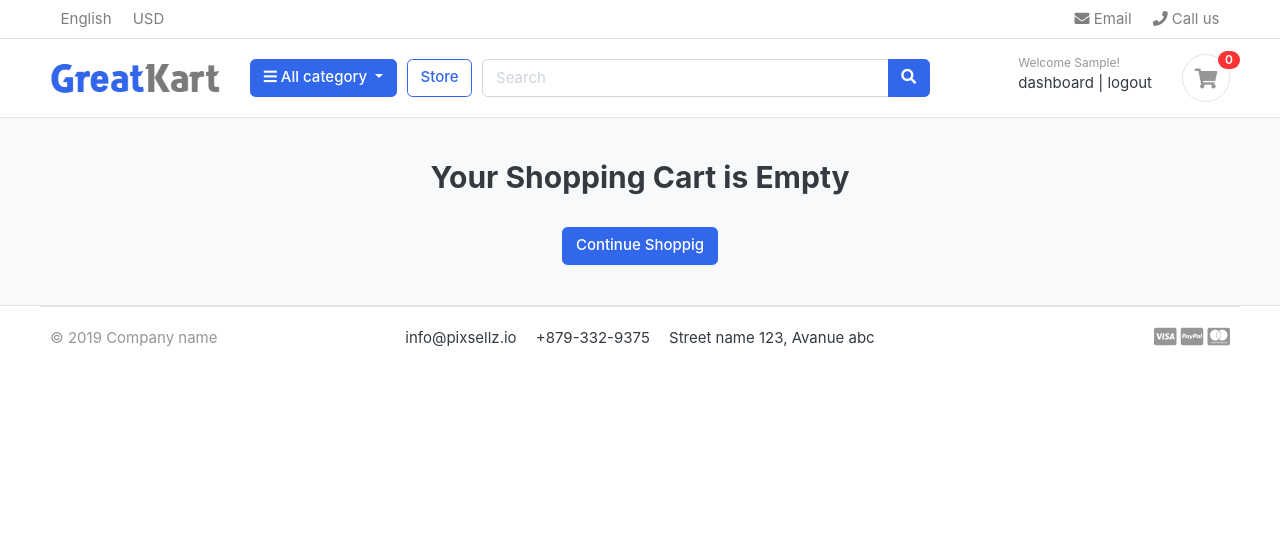
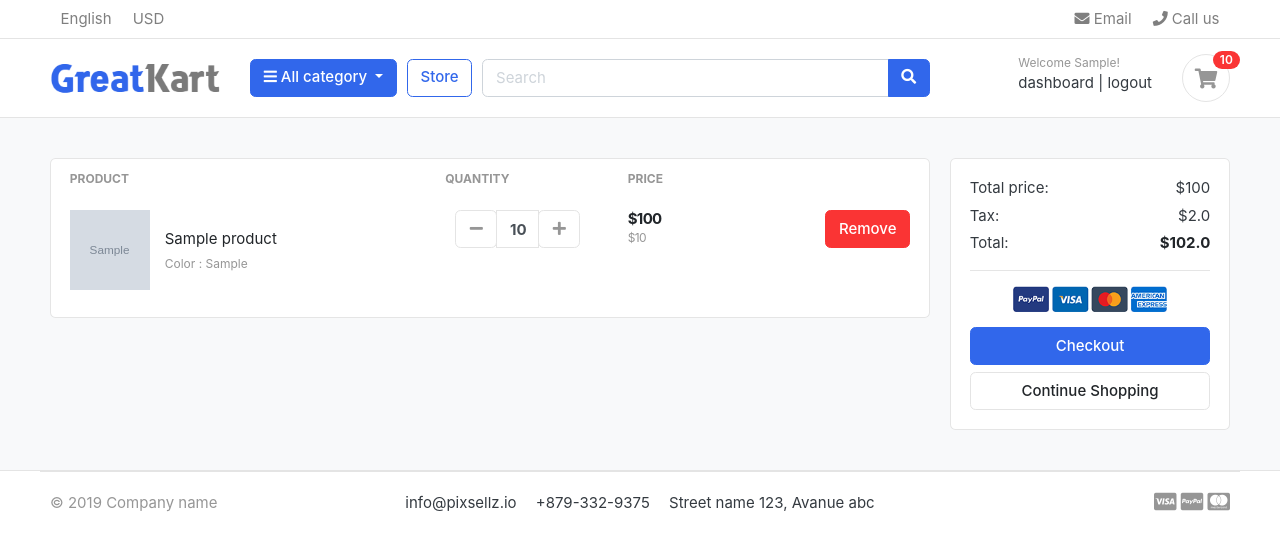
Before and after one commit to saroj789/ShopKart, a Django app: page /cart/ in a window 1280 px wide. Shown: the top 551 px of the page. Run offline with Django 3.2, Linux system fonts and the light colour scheme; the first user in the database is signed in; tables that the repository leaves empty hold one stand-in row (Sample ...); some libraries are stand-ins or nearby versions; some web fonts are replaced.

Commit message:
cart and checkout functionality for logged in user

```diff
--- a/carts/admin.py
+++ b/carts/admin.py
@@ -7,7 +7,7 @@ class CartAdmin(admin.ModelAdmin):
   list_display   = ('cart_id','date_added')
 
 class CartItemAdmin(admin.ModelAdmin):
-  list_display   = ('product','cart','quantity','is_active')
+  list_display   = ('product', 'user', 'cart','quantity','is_active')
 
 
 admin.site.register(Cart, CartAdmin)
--- a/carts/context_processors.py
+++ b/carts/context_processors.py
@@ -9,8 +9,11 @@ def counter(request):
     return {}
   else:
     try:
-      cart = Cart.objects.get( cart_id=_get_cart_id(request) )
-      cart_items = CartItem.objects.filter(cart=cart, is_active=True)
+      if request.user.is_authenticated:
+        cart_items = CartItem.objects.all().filter(user=request.user, is_active=True)
+      else:
+        cart = Cart.objects.filter(cart_id=_get_cart_id(request) )
+        cart_items = CartItem.objects.all().filter(cart=cart[:1], is_active=True)
 
       for cart_item in cart_items:
         cart_count  += cart_item.quantity
--- a/carts/models.py
+++ b/carts/models.py
@@ -1,5 +1,6 @@
 from django.db import models
 from store.models import Product, Variation
+from accounts.models import Account
 # Create your models here.
 
 class Cart(models.Model):
@@ -12,8 +13,9 @@ class Cart(models.Model):
 
 
 class CartItem(models.Model):
+  user    = models.ForeignKey(Account, on_delete=models.CASCADE, null=True)
   product = models.ForeignKey(Product, on_delete=models.CASCADE)
-  cart    = models.ForeignKey(Cart, on_delete=models.CASCADE)
+  cart    = models.ForeignKey(Cart, on_delete=models.CASCADE, null=True)
   quantity= models.IntegerField()
   is_active= models.BooleanField(default=True)
   variations = models.ManyToManyField(Variation, blank=True)
--- a/carts/urls.py
+++ b/carts/urls.py
@@ -8,5 +8,8 @@ urlpatterns = [
     path('remove_cart/<int:product_id>/<int:cart_item_id>',views.remove_cart,name='remove_cart'),
     path('remove_cart_item/<int:product_id>/<int:cart_item_id>',views.remove_cart_item,name='remove_cart_item'),
 
+    path('checkout',views.checkout,name='checkout'),
+
+
 
 ]
--- a/carts/views.py
+++ b/carts/views.py
@@ -2,6 +2,7 @@ from django.shortcuts import render, redirect, get_object_or_404
 from .models import Cart, CartItem
 from store.models import Product, Variation
 from django.http import HttpResponse
+from django.contrib.auth.decorators import login_required
 
 from django.core.exceptions import ObjectDoesNotExist
 
@@ -17,88 +18,173 @@ def _get_cart_id(request):
 
 def add_cart(request,product_id):
 
+  current_user  = request.user
   product = Product.objects.get(id=product_id) #get the product
-  product_variation = []
 
-  # for color and size
-  if request.method == "POST":
-    for key,val in request.POST.items():
-      try :
-        variation = Variation.objects.get(product=product,variation_category__iexact=key, variation_value__iexact= val)
-        product_variation.append(variation )
-      except :
-        pass
 
-  try:
-    cart = Cart.objects.get( cart_id=_get_cart_id(request) ) # get the cart using cart_id present in session
-  except Cart.DoesNotExist:
-    cart =Cart.objects.create(
-      cart_id = _get_cart_id(request)
-      )  # if user does not hsve cart lets create it and save it
-  cart.save()
+  print('is_authenticated : ',current_user.is_authenticated)
+  # IF USER IS AUTHENTICATED
+  # (same as unauthenticating chamge : cart to user)
+  if current_user.is_authenticated:
+    product_variation = []
 
-  is_cart_item_exists =  CartItem.objects.filter(product=product, cart=cart).exists()
-  print("is_cart_item_exists : ",is_cart_item_exists)
+    # get the variation object : color and size  of current product,and append in product_variation
+    if request.method == "POST":
+      for key,val in request.POST.items():
+        try :
+          variation = Variation.objects.get(product=product,variation_category__iexact=key, variation_value__iexact= val)
+          product_variation.append(variation )
+        except :
+          pass
 
-  if is_cart_item_exists:
-    cart_items = CartItem.objects.filter(product=product, cart=cart)   # save product as CartItem in Cart
+    #  check cart_items with this product (doesnt matter varient)
+    is_cart_item_exists =  CartItem.objects.filter(product=product, user=current_user).exists()
 
-    #existing variation -> db
-    # currunt Variation -> product_variation
-    # cart_item_id  -> db
+    print("Product : ",product,' product_variation : ',product_variation, "  is_cart_item_exists : ", is_cart_item_exists)
+    #  if product already have in cart_item
+    if is_cart_item_exists:
+      cart_items = CartItem.objects.filter(product=product, user=current_user)   # save product as CartItem in Cart # get cartitems with all varient of same product
 
-    ex_var_list =  []
-    cart_items_id = []
+      ex_var_list =  []
+      cart_items_id = []
 
-    for item in cart_items:
-      existing_variations = item.variations.all()
-      ex_var_list.append( list(existing_variations))
-      cart_items_id.append(item.id)
+      # get the  existing  all cart_item.id and variation object of product
+      for item in cart_items:
+        existing_variations = item.variations.all()
+        ex_var_list.append( list(existing_variations))
+        cart_items_id.append(item.id)
 
-    if product_variation in ex_var_list:
-      # increate the cart_item quantity
-      print('inside')
-      index= ex_var_list.index(product_variation)
-      item_id = cart_items_id[index]
-      item = CartItem.objects.get(product=product,id=item_id )
-      item.quantity += 1
-      item.save()
+      print('ex_var_list : ',ex_var_list, " cart_items_id : ",cart_items_id)
+      # if product_variation is in existing product variation ,get the cart_item  using itemid and increase quantity
+      if product_variation in ex_var_list:
+        index= ex_var_list.index(product_variation)
+        item_id = cart_items_id[index]
+        item = CartItem.objects.get(product=product,id=item_id )
+        item.quantity += 1
+        item.save()
+        print('item : ',item, item.quantity)
 
+      # create new cart_item and add variation
+      else:
+        cart_item = CartItem.objects.create(
+          product = product,
+          quantity = 1,
+          user  =  current_user
+          )
+        if len(product_variation) > 0:
+          cart_item.variations.clear()
+          cart_item.variations.add(*product_variation)
+        cart_item.save()
+
+
+    # product does not have cart_item
     else:
       # create new cart_item
-      cart_item = CartItem.objects.create(
-        product = product,
-        quantity = 1,
-        cart= cart
-        )
-      if len(product_variation) > 0:
-        cart_item.variations.clear()
-        # for item in product_variation:
-        #   cart_item.variations.add(item)
-        cart_item.variations.add(*product_variation)
-      cart_item.save()
+        cart_item = CartItem.objects.create(
+          product = product,
+          quantity = 1,
+          user  =  current_user
+          )
+        if len(product_variation) > 0:
+          cart_item.variations.clear()
+          cart_item.variations.add(*product_variation)
+        cart_item.save()
+
+    return redirect('cart')
+
+
+
+  #  IF USER IS NOT AUTHENTICATED
   else:
-    # create new cart_item
-      cart_item = CartItem.objects.create(
-        product = product,
-        quantity = 1,
-        cart= cart
-        )
-      if len(product_variation) > 0:
-        cart_item.variations.clear()
-        cart_item.variations.add(*product_variation)
-      cart_item.save()
 
-  return redirect('cart')
+    product_variation = []
+
+    # for color and size
+    if request.method == "POST":
+      for key,val in request.POST.items():
+        try :
+          variation = Variation.objects.get(product=product,variation_category__iexact=key, variation_value__iexact= val)
+          product_variation.append(variation )
+        except :
+          pass
+
+    try:
+      cart = Cart.objects.get( cart_id=_get_cart_id(request) ) # get the cart using cart_id present in session
+    except Cart.DoesNotExist:
+      cart =Cart.objects.create(
+        cart_id = _get_cart_id(request)
+        )  # if user does not hsve cart lets create it and save it
+    cart.save()
+
+    is_cart_item_exists =  CartItem.objects.filter(product=product, cart=cart).exists()
+    print("is_cart_item_exists : ",is_cart_item_exists)
+
+    if is_cart_item_exists:
+      cart_items = CartItem.objects.filter(product=product, cart=cart)   # save product as CartItem in Cart
+
+      #existing variation -> db
+      # currunt Variation -> product_variation
+      # cart_item_id  -> db
+
+      ex_var_list =  []
+      cart_items_id = []
+
+      for item in cart_items:
+        existing_variations = item.variations.all()
+        ex_var_list.append( list(existing_variations))
+        cart_items_id.append(item.id)
+
+      if product_variation in ex_var_list:
+        # increate the cart_item quantity
+        index= ex_var_list.index(product_variation)
+        item_id = cart_items_id[index]
+        item = CartItem.objects.get(product=product,id=item_id )
+        item.quantity += 1
+        item.save()
+
+      else:
+        # create new cart_item
+        cart_item = CartItem.objects.create(
+          product = product,
+          quantity = 1,
+          cart= cart
+          )
+        if len(product_variation) > 0:
+          cart_item.variations.clear()
+          # for item in product_variation:
+          #   cart_item.variations.add(item)
+          cart_item.variations.add(*product_variation)
+        cart_item.save()
+    else:
+      # create new cart_item
+        cart_item = CartItem.objects.create(
+          product = product,
+          quantity = 1,
+          cart= cart
+          )
+        if len(product_variation) > 0:
+          cart_item.variations.clear()
+          cart_item.variations.add(*product_variation)
+        cart_item.save()
+
+    return redirect('cart')
 
 
 
 def remove_cart(request,product_id,cart_item_id):
-  cart = Cart.objects.get( cart_id = _get_cart_id(request) )
+
   product = get_object_or_404(Product, id=product_id)
 
   try :
-    cart_item = CartItem.objects.get(product=product,cart=cart, id= cart_item_id)
+    # for auth user # no use of cart in cartitem model
+    if request.user.is_authenticated:
+      cart_item = CartItem.objects.get(product=product,user=request.user, id= cart_item_id)
+
+    #  search cart_item based on cart
+    else:
+      cart = Cart.objects.get( cart_id = _get_cart_id(request) )
+      cart_item = CartItem.objects.get(product=product,cart=cart, id= cart_item_id)
+
     if cart_item.quantity > 1:
       cart_item.quantity -= 1
       cart_item.save()
@@ -112,9 +198,13 @@ def remove_cart(request,product_id,cart_item_id):
 
 
 def remove_cart_item(request,product_id,cart_item_id):
-  cart = Cart.objects.get( cart_id = _get_cart_id(request) )
   product = get_object_or_404(Product, id=product_id)
-  cart_item = CartItem.objects.get(product=product, cart=cart, id=cart_item_id)
+
+  if request.user.is_authenticated:
+      cart_item = CartItem.objects.get(product=product,user=request.user, id= cart_item_id)
+  else:
+    cart = Cart.objects.get( cart_id = _get_cart_id(request) )
+    cart_item = CartItem.objects.get(product=product, cart=cart, id=cart_item_id)
   cart_item.delete()
   return redirect("cart")
 
@@ -122,8 +212,13 @@ def remove_cart_item(request,product_id,cart_item_id):
 def cart(request,total=0, quantity=0, cart_items=None):
   tax = grand_total = 0
   try:
-    cart = Cart.objects.get( cart_id=_get_cart_id(request) )
-    cart_items = CartItem.objects.filter(cart=cart, is_active=True).order_by('-id')
+
+    # cartitems based on user
+    if request.user.is_authenticated:
+        cart_items = CartItem.objects.filter(user=request.user, is_active=True).order_by('-id')
+    else:
+      cart = Cart.objects.get( cart_id=_get_cart_id(request) )
+      cart_items = CartItem.objects.filter(cart=cart, is_active=True).order_by('-id')
 
     for cart_item in cart_items:
       total += (cart_item.product.price * cart_item.quantity )
@@ -142,3 +237,40 @@ def cart(request,total=0, quantity=0, cart_items=None):
         }
 
   return render(request,'store/cart.html',context)
+
+
+
+@login_required(login_url='login')
+def checkout(request):
+  # same as cart
+  total=0; quantity=0; cart_items=None
+  tax = grand_total = 0
+  try:
+
+    #  user is already looged so all cartitems have assigned user(if they are added before login, they have cart also & who is added after login they dont have cart)
+    # so we can get all cartitems using:
+
+    if request.user.is_authenticated:
+        cart_items = CartItem.objects.filter(user=request.user, is_active=True).order_by('-id')
+    # this is never gonna execute b/z be used decorator login_required
+    else:
+      cart = Cart.objects.get( cart_id=_get_cart_id(request) )
+      cart_items = CartItem.objects.filter(cart=cart, is_active=True).order_by('-id')
+
+    for cart_item in cart_items:
+      total += (cart_item.product.price * cart_item.quantity )
+      quantity  +=  cart_item.quantity
+
+    tax = (2 * total) / 100   # 2 % tax
+    grand_total = total + tax
+  except Exception as e:
+    print('Exception at checkout : ',e)
+
+  context = {"total"  : total,
+          "quantity" : quantity,
+          "cart_items" : cart_items,
+          'tax'   : tax,
+          "grand_total" : grand_total
+        }
+
+  return render(request,'store/checkout.html',context)
--- a/templates/store/cart.html
+++ b/templates/store/cart.html
@@ -129,7 +129,7 @@
             <p class="text-center mb-3">
               <img src="{% static 'images/misc/payments.png' %}" height="26" />
             </p>
-            <a href="./place-order.html" class="btn btn-primary btn-block">
+            <a href="{% url 'checkout' %}" class="btn btn-primary btn-block">
               Checkout
             </a>
             <a href="{% url 'store' %}" class="btn btn-light btn-block"
```
Also changed, not shown: accounts/views.py (+69 -2 lines), templates/store/checkout.html (added, +170 -0 lines), carts/migrations/0004_auto_20220403_1656.py (added), 1 other file.
